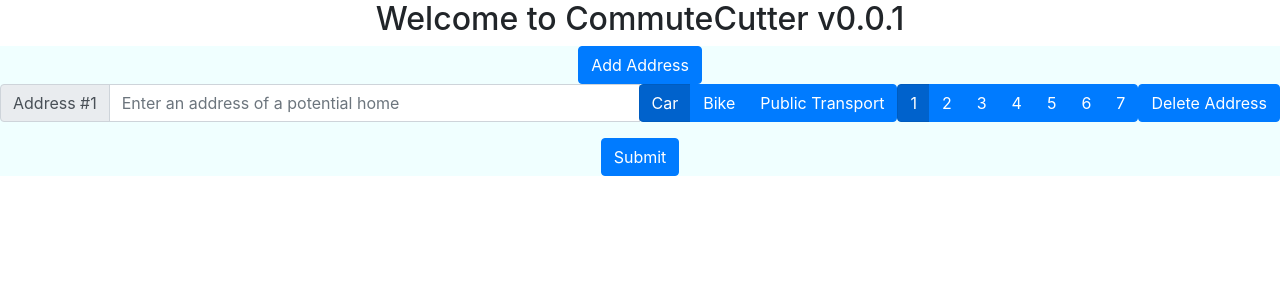
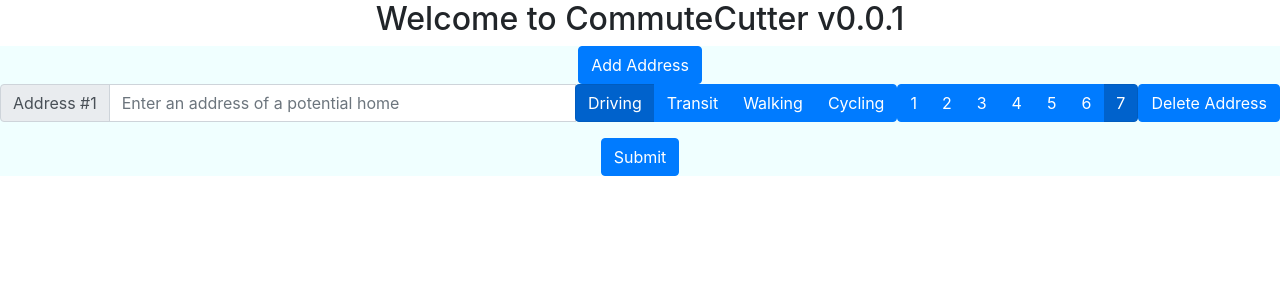
Before and after one commit to visaals/commutecutter, a React (Create React App) app in the folder client/: page / in a window 1280 px wide. Shown: the top 300 px of the page. Built offline with nearby package versions, Linux system fonts and the light colour scheme.

Commit message:
radio buttons working with delete

```diff
--- a/client/src/Components/AddressForm.jsx
+++ b/client/src/Components/AddressForm.jsx
@@ -1,59 +1,79 @@
 import React from "react"
 import AddressInput from "./AddressInput.jsx"
-import ButtonGroup from 'react-bootstrap/ButtonGroup'
 import Button from 'react-bootstrap/Button'
 import Form from 'react-bootstrap/Form'
-import InputGroup from 'react-bootstrap/InputGroup'
 
 class AddressForm extends React.Component {
   constructor() {
     super();
     this.counter = 0
+  }
 
-  }
   state = {
-    addresses: [{id:0, address:""}],
+    rows: [{id:0, address:"", commuteType:1, commuteFrequency:7}],
   }
 
   handleChange = (e) => {
+      let nameId = e.target.name.split('-')
+      let targetName = nameId[0]
+      let datasetId = parseInt(nameId[1])
+      console.log(e.target.value)
       if (["address form-control"].includes(e.target.className) ) {
-        let addresses = [...this.state.addresses].map(element => {
+        let rows = [...this.state.rows].map(element => {
           if (element.id == e.target.dataset.id) {
             element.address = e.target.value
           }
           return element
         })
-        this.setState({ addresses }, () => console.log(this.state.addresses))
+        this.setState({ rows }, () => console.log(this.state.rows))
+      }
+      else if (["commuteType"].includes(targetName) ) {
+        let rows = [...this.state.rows].map(element => {
+          if (element.id == datasetId) {
+            element.commuteType = parseInt(e.target.value)
+          }
+          return element
+        })
+        this.setState({ rows }, () => console.log(this.state.rows))
+      }
+      else if (["commuteFrequency"].includes(targetName) ) {
+        let rows = [...this.state.rows].map(element => {
+          if (element.id == datasetId) {
+            element.commuteFrequency = parseInt(e.target.value)
+          }
+          return element
+        })
+        this.setState({ rows }, () => console.log(this.state.rows))
       }
   }
 
   addRow = (e) => {
+     this.counter++
+     let curr = this.counter
       this.setState((prevState) => ({
-        addresses: [...prevState.addresses, {address:"", id:this.counter}],
+        rows: [...prevState.rows, {id:curr, address:"", commuteType:1, commuteFrequency:7}],
       }));
-      this.counter++
   }
 
   deleteRow = (e) => {
-
       let deleteId = e.target.dataset.id
+      console.log("deleting: " + e.target.dataset.id)
       this.setState((prevState) => {
-        let newAddresses  = [...prevState.addresses].filter(element => element.id != deleteId)
-        return {addresses: newAddresses}
+        let newAddresses  = [...prevState.rows].filter(element => element.id != deleteId)
+        return {rows: newAddresses}
       });
-
   }
 
   handleSubmit = (e) => { e.preventDefault() }
 
   render() {
-      let {addresses} = this.state
+      let {rows} = this.state
       return (
         <div className="AddressForm">
           <Form onSubmit={this.handleSubmit} onChange={this.handleChange} >
             <Button onClick={this.addRow}>Add Address</Button>
             <Form.Group>
-              <AddressInput addresses={addresses} deleteRow={this.deleteRow}/>
+              <AddressInput addresses={rows} deleteRow={this.deleteRow}/>
             </Form.Group>
             <Button type="submit" value="Submit">Submit</Button>
           </Form>
--- a/client/src/Components/AddressInput.jsx
+++ b/client/src/Components/AddressInput.jsx
@@ -4,12 +4,10 @@ import Button from 'react-bootstrap/Button'
 import ButtonToolbar from 'react-bootstrap/ButtonToolbar'
 import ToggleButton from 'react-bootstrap/ToggleButton'
 import ButtonGroup from 'react-bootstrap/ButtonGroup'
-
 import Form from 'react-bootstrap/Form'
 import InputGroup from 'react-bootstrap/InputGroup'
 
 const AddressInput = (props) => {
-
   const onChange = (e) => {
       // here to get rid of warning
   }
@@ -30,27 +28,31 @@ const AddressInput = (props) => {
               id={val.id}
               value={val.address}
               onChange={onChange}
-              className={"address"}
+              className="address"
               type='string'
             />
             <InputGroup.Append>
             <ButtonToolbar>
               {/* commute type */}
               <ToggleButtonGroup
-                name="commute type"
+                name={"commuteType-"+val.id}
                 type="radio"
-                defaultValue={1}
+                value={val.commuteType}
+                onChange={onChange}
               >
-                <ToggleButton value={1}>Car</ToggleButton>
-                <ToggleButton value={2}>Bike</ToggleButton>
-                <ToggleButton value={3}>Public Transport</ToggleButton>
+                <ToggleButton value={1}>Driving</ToggleButton>
+                <ToggleButton value={2}>Transit</ToggleButton>
+                <ToggleButton value={3}>Walking</ToggleButton>
+                <ToggleButton value={4}>Cycling</ToggleButton>
+
               </ToggleButtonGroup>
               {/* commute frequency */}
 
               <ToggleButtonGroup
-                name="commute frequency"
+                name={"commuteFrequency-"+val.id}
                 type="radio"
-                defaultValue={1}
+                value={val.commuteFrequency}
+                onChange={onChange}
               >
                 <ToggleButton value={1}>1</ToggleButton>
                 <ToggleButton value={2}>2</ToggleButton>
@@ -62,7 +64,7 @@ const AddressInput = (props) => {
               </ToggleButtonGroup>
               {/* delete */}
 
-              <ButtonGroup toggle="true">
+              <ButtonGroup >
                 <Button
                   onClick={props.deleteRow}
                   data-id={val.id}
@@ -74,8 +76,6 @@ const AddressInput = (props) => {
              </ButtonToolbar>
             </InputGroup.Append>
           </InputGroup>
-
-
         </div>
       )
     })
```
